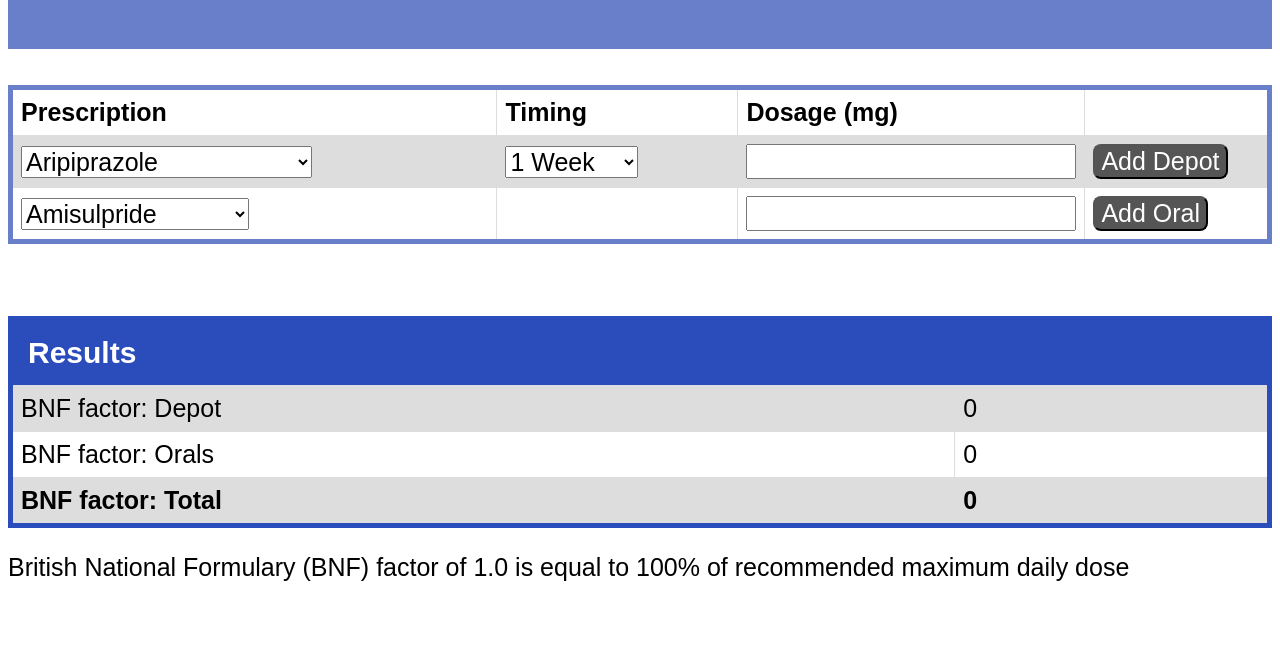
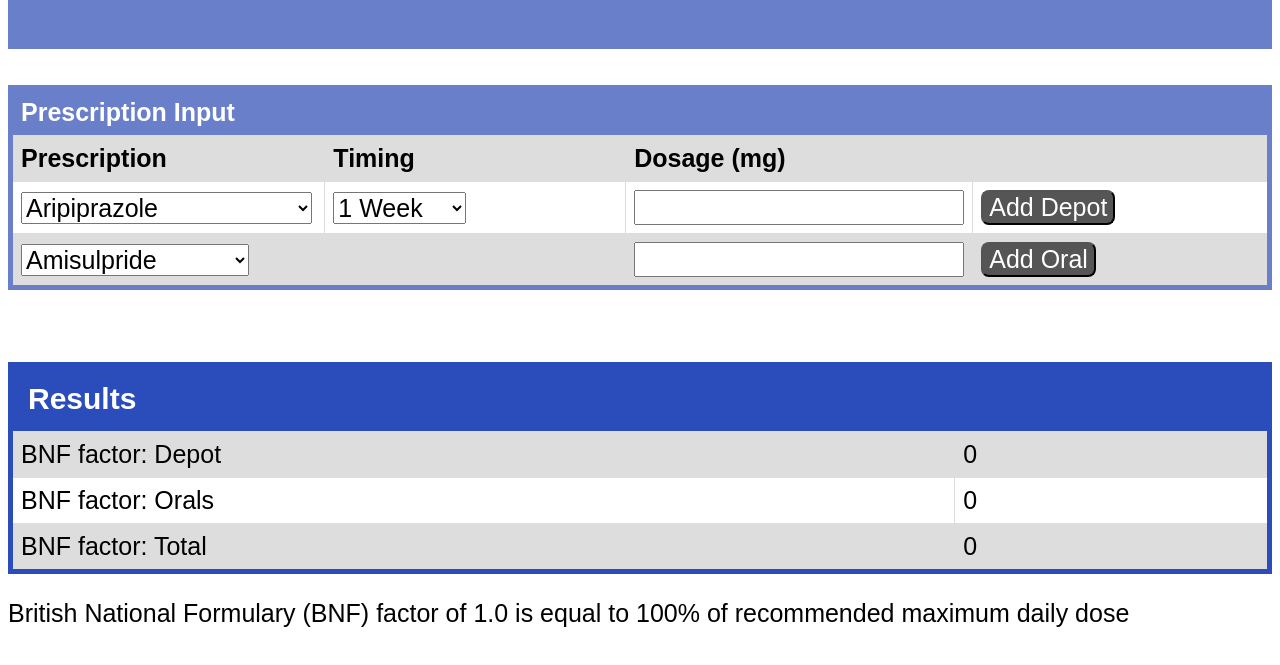
Before and after one commit to kornor/kornor.github.io, a plain HTML site: page index.html in a window 1280 px wide. Shown: the part 237-902 px from the top of the page. Before the commit the page ends 870 px from the top, so only its background shows below. Drawn offline with Linux system fonts and the light colour scheme.

Commit message:
Update index.html
Visual modifications

```diff
--- a/index.html
+++ b/index.html
@@ -11,6 +11,8 @@
 	<br>
 	<div id="container">
 	  <table>
+			<tr>
+				<th class = "entry_header" colspan="4">Prescription Input</th>
 	    <tr>
 	      <th>Prescription</th>
 	      <th>Timing</th>
@@ -18,9 +20,9 @@
 	      <th></th>
 	    </tr>
 	    <tr>
-	      <td id="depot_name" width="50%"></td>
+	      <td id="depot_name" width="25%"></td>
 	      <td id="depot_timing" width="25%"></td>
-	      <td id="depot_dosage" width="5%"></td>
+	      <td id="depot_dosage" width="25%"></td>
 	      <td id="depot_add" width="25%"></td>
 	    </tr>
 	    <tr>
@@ -50,8 +52,8 @@
 	      <td id="total_oral_bnf" width="25%">0</td>
 	    </tr>
 	    <tr>
-	      <th width="75%">BNF factor: Total</th>
-	      <th id="total_bnf" width="25%">0</th>
+	      <td width="75%">BNF factor: Total</td>
+	      <td id="total_bnf" width="25%">0</td>
 	    </tr>
 	  </table>
 	</div>
```
